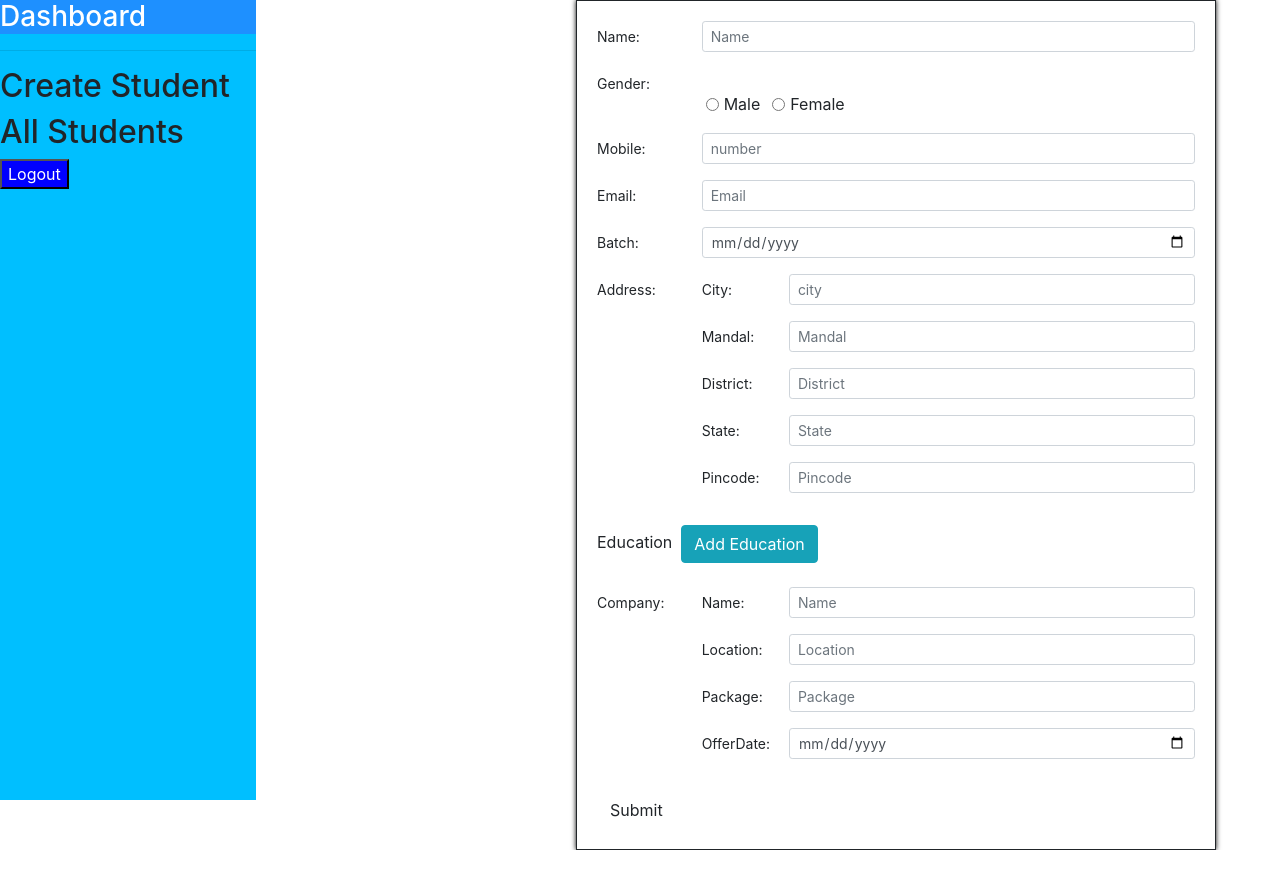
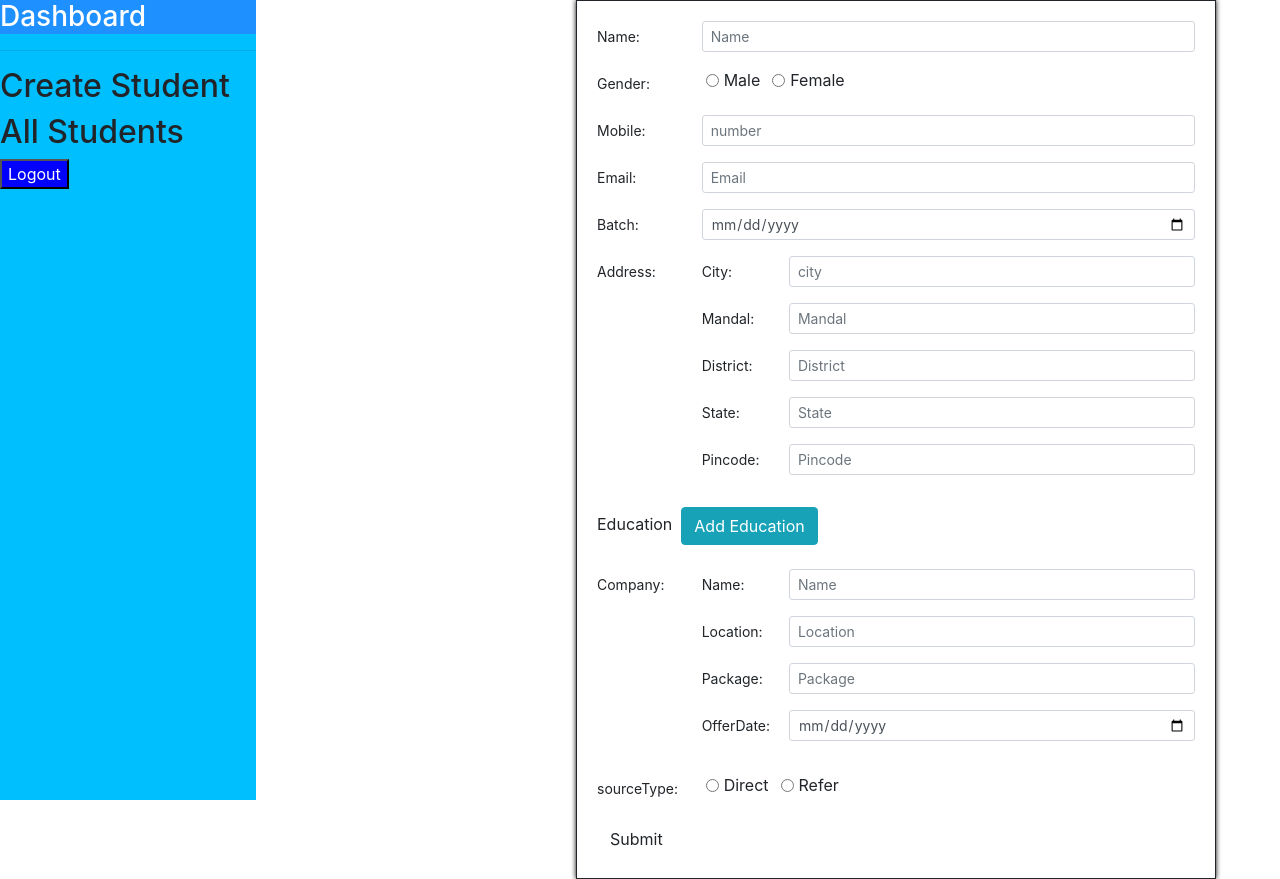
Before and after one commit to SaiKrishnaPonnamaneni/IMS, an Angular app: page /dashboard/create-student in a window 1280 px wide. Shown: the top 879 px of the page. Before the commit the page ends 850 px from the top, so only its background shows below. Built offline with nearby package versions, Linux system fonts and the light colour scheme; sample sign-in values are in the browser's storage.

Commit message:
Source Type Radio Button Created

```diff
--- a/src/app/components/create-student/create-student.component.html
+++ b/src/app/components/create-student/create-student.component.html
@@ -9,7 +9,7 @@
           </div>
           <div class="form-group row">
               <label for="gender" class="col-sm-2 col-form-label col-form-label-sm">Gender:</label>
-              <div class="col-sm-10"><br>
+              <div class="col-sm-10">
                   <div class="form-check form-check-inline ml-1 mr-2">
                       <input type="radio" formControlName="gender" class="form-check-input" id="male" value="male">
                       <label class="form-check-label" for="male">Male</label>
@@ -135,6 +135,19 @@
                 </div>
             </div>
         </div>
+        <div class="form-group row">
+          <label for="" class="col-sm-2 col-form-label col-form-label-sm">sourceType:</label>
+          <div class="col-sm-10">
+              <div class="form-check form-check-inline ml-1 mr-2">
+                  <input type="radio" formControlName="sourceType" class="form-check-input" id="direct" value="Direct">
+                  <label class="form-check-label" for="">Direct</label>
+              </div>
+              <div class="form-check form-check-inline ml-1">
+                  <input type="radio" formControlName="sourceType" class="form-check-input" id="refer" value="Refer">
+                  <label class="form-check-label" for="">Refer</label>
+              </div>
+        </div>
+      </div>
             <button class="flex-center" class="btn btn-default">Submit</button>
       </form>
     </div>
--- a/src/app/components/create-student/create-student.component.ts
+++ b/src/app/components/create-student/create-student.component.ts
@@ -29,7 +29,8 @@ public studentForm:FormGroup = new FormGroup(
       location:  new FormControl(),
       package:  new FormControl(),
       offerDate:  new FormControl(),
-  })
+  }),
+  sourceType:new FormControl(),
   }
 )
 
```
